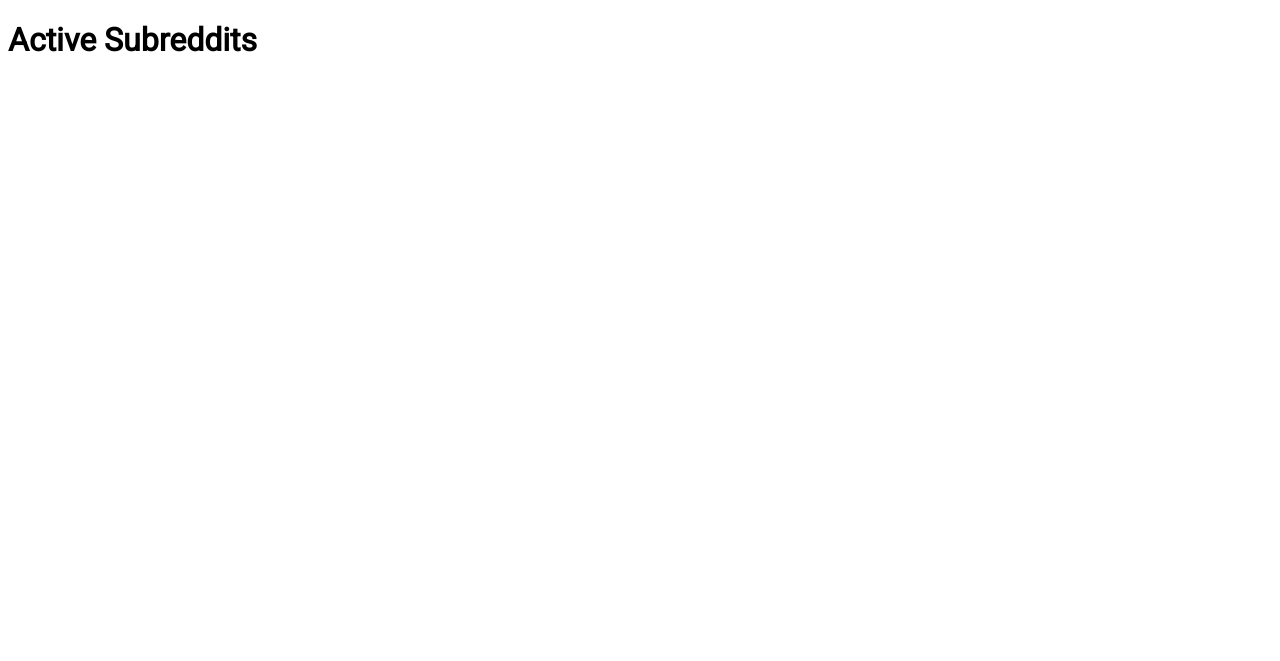
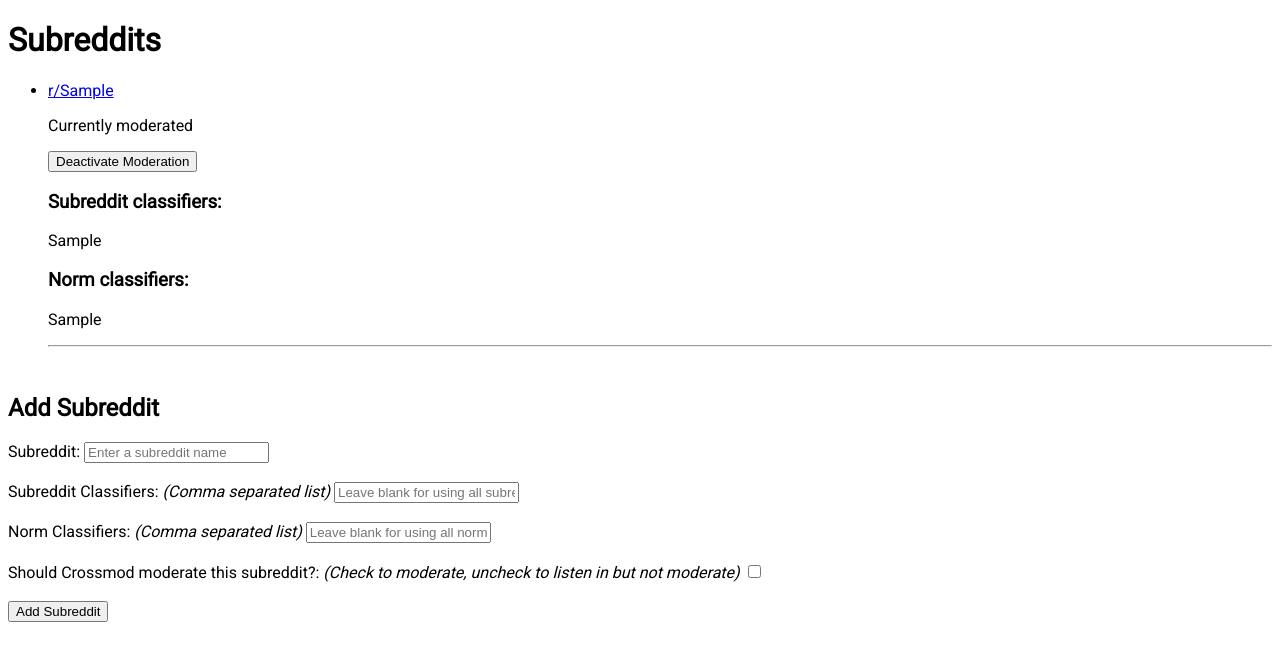
Before and after one commit to adishy/crossmod, a Flask app: page /settings/ in a window 1280 px wide. Before the commit the part shown is almost empty. Shown: the top 661 px of the page. Run offline with Flask 2, Linux system fonts and the light colour scheme; tables that the repository leaves empty hold one stand-in row (values such as "Sample post").

Commit message:
Updating settings.py and settings.html to add subreddit for moderation

```diff
--- a/crossmod/__init__.py
+++ b/crossmod/__init__.py
@@ -4,10 +4,6 @@ from flask_cors import CORS
 from flask_limiter import Limiter
 from flask_limiter.util import get_remote_address
 import flask
-from pyfiglet import Figlet
-
-crossmod_ascii_banner = Figlet(font='graffiti')
-print(crossmod_ascii_banner.renderText('crossmod'))
 
 # app is a single object used by all the code modules in this package
 app = flask.Flask(__name__)  # pylint: disable=invalid-name
--- a/crossmod/__main__.py
+++ b/crossmod/__main__.py
@@ -1,12 +1,15 @@
 from crossmod.ml.subreddit_monitor import CrossmodSubredditMonitor
 from crossmod.ml.classifiers import CrossmodClassifiers
 from crossmod.crossmod_gunicorn import CrossmodGunicorn
+from pyfiglet import Figlet
 import click
 import crossmod
 
 @click.command()
 @click.argument('mode')
 def main(mode):
+  crossmod_ascii_banner = Figlet(font='graffiti')
+  print(crossmod_ascii_banner.renderText('crossmod'))
   if mode == "api":
     #crossmod.clf_ensemble = CrossmodClassifiers()
     print("API\n")
--- a/crossmod/templates/settings.html
+++ b/crossmod/templates/settings.html
@@ -6,40 +6,76 @@
             body{
                 font-family: 'Roboto', sans-serif;
             }
-
-            .active_subreddits li {
-                display: flex;
-                flex: 1 1 1;
-                flex-direction: row;
-                width: 100%;
-            }
         </style>
     </head>
     <body>
-        <div class="active_subreddits">
-            <h1>Active Subreddits</h1>
+        <h1>Subreddits</h1>
         <ul>
-                {% for active_subreddit in active_subreddits %}
+            {% for subreddit in subreddits %}
                 <li>
-                        <a href="http://reddit.com/r/{{ active_subreddit.subreddit }}" target="_blank">
-                            r/{{ active_subreddit.subreddit }}
+                    <a href="http://reddit.com/r/{{ subreddit.subreddit }}" target="_blank">
+                        r/{{ subreddit.subreddit }}
                     </a>
-                        {% if active_subreddit.perform_action %}
+                    {% if subreddit.perform_action %}
                         <p>Currently moderated</p>
                         <form action="{{ url_for('settings') }}" method="POST">
-                                <input type="hidden" name="subreddit" value="{{ active_subreddit.subreddit }}"/>
+                            <input type="hidden" name="subreddit" value="{{ subreddit.subreddit }}"/>
                             <input type="submit" name="deactivate_moderation" value="Deactivate Moderation"/>
                         </form>
                     {% else %}
                         <p>Not currently moderated</p>
                         <form action="{{ url_for('settings') }}" method="POST">
-                                <input type="hidden" name="subreddit" value="{{ active_subreddit.subreddit }}"/>
+                            <input type="hidden" name="subreddit" value="{{ subreddit.subreddit }}"/>
                             <input type="submit" name="activate_moderation" value="Activate Moderation"/>
                         </form>
                     {% endif %}
+                    <h3>Subreddit classifiers: </h3>
+                    <p>{{ subreddit.subreddit_classifiers }}</p>
+                    <h3>Norm classifiers: </h3>
+                    <p>{{ subreddit.norm_classifiers }}</p>
                 </li>
+                <hr>
+                <br>
             {% endfor %}
         </ul>
-        </div>
+        <h2>Add Subreddit</h2>
+        <form action="/settings/" method="POST">
+            <label>
+                Subreddit:
+                <input type="text" name="subreddit" placeholder="Enter a subreddit name"/>
+            </label>
+
+            <br>
+            <br>
+
+            <label>
+                Subreddit Classifiers:
+                <em>(Comma separated list)</em>
+                <input type="text" name="subreddit_classifiers" placeholder="Leave blank for using all subreddit classifiers"/>
+            </label>
+
+            <br>
+            <br>
+
+            <label>
+                Norm Classifiers:
+                <em>(Comma separated list)</em>
+                <input type="text" name = "norm_classifiers" placeholder="Leave blank for using all norm classifiers"/>
+            </label>
+
+            <br>
+            <br>
+
+            <label>
+                Should Crossmod moderate this subreddit?:
+                <em>(Check to moderate, uncheck to listen in but not moderate)</em>
+                <input type="checkbox" name = "perform_action"/>
+            </label>
+
+            <br>
+            <br>
+
+            <input type="submit" name="add_subreddit" value="Add Subreddit"/>
+        </form>
     </body>
 </html>
--- a/crossmod/views/settings.py
+++ b/crossmod/views/settings.py
@@ -23,17 +23,13 @@ def settings():
 
         elif 'add_subreddit' in request.form:
             print("Adding subreddit")
-            print(f"Request subreddit {request.form['subreddit']}")
-            print(f"Request subreddit {request.form['subreddit_classifiers']}")
-            print(f"Request subreddit {request.form['norm_classifiers']}")
-            print(f"Request subreddit {request.form['perform_action']}")
             subreddit = flask.escape(request.form['subreddit'])
             subreddit_classifiers = flask.escape(request.form['subreddit_classifiers'])
             if subreddit_classifiers == "":
-                subreddit_classifiers = CrossmodConsts.SUBREDDIT_LIST
-            norm_classifiers = flask.escape(request.form['macro_norm_classifiers'])
+                subreddit_classifiers = ",".join(CrossmodConsts.SUBREDDIT_LIST)
+            norm_classifiers = flask.escape(request.form['norm_classifiers'])
             if norm_classifiers == "":
-                norm_classifiers = CrossmodConsts.NORM_LIST
+                norm_classifiers = ",".join(CrossmodConsts.NORM_LIST)
             perform_action = False
             if request.form.get('perform_action'):
                 perform_action = True
```
Lines whose indentation alone changed are shown as unchanged.
